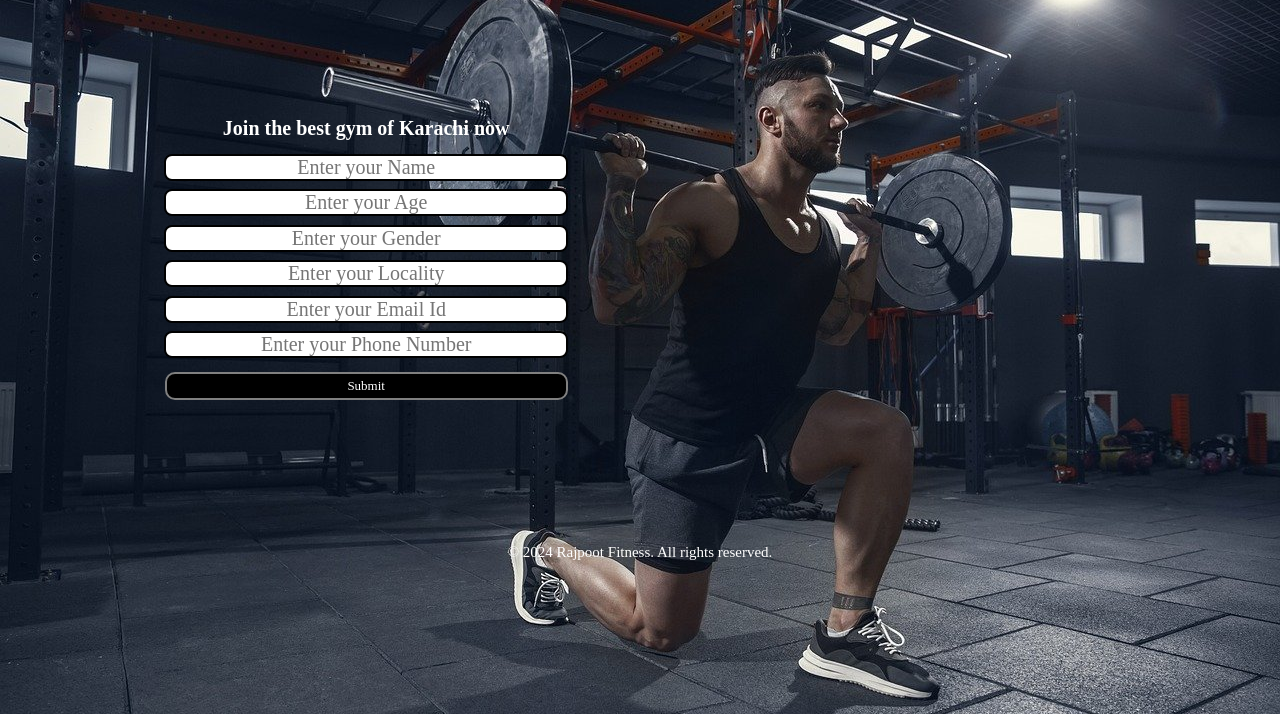
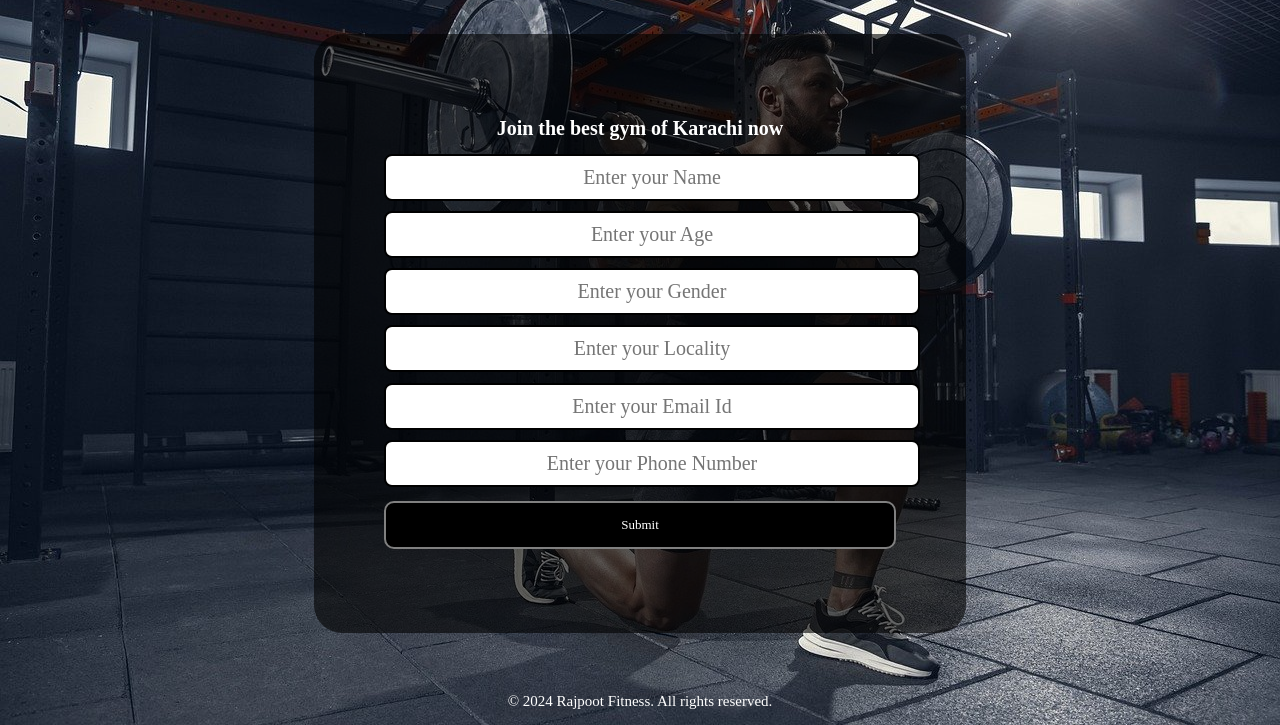
Before and after one commit to HanzalaAli92/Project-1, a plain HTML site: page index.html in a window 1280 px wide. Shown: the part 86-811 px from the top of the page. Drawn offline with Linux system fonts and the light colour scheme; a web font is replaced by a local one.

Commit message:
push file

```diff
--- a/style.css
+++ b/style.css
@@ -1,66 +1,67 @@
 /* CSS Reset */
-body{
+body {
     font-family: 'Baloo Bhai';
     font-size: 10px;
     color: white;
-    margin: 0px;
-    padding: 0px;
-    background: url('img/athlete-1-jpg.jpg');
+    margin: 0;
+    padding: 0;
+    background: url('img/athlete-1-jpg.jpg') no-repeat center center/cover;
+    overflow-x: hidden; /* Prevent horizontal scroll */
 }
 
-.left{
+.left {
     display: inline-block;
     position: absolute;
     left: 40px;
     top: 22px;
 }
 
-.left img{
+.left img {
     width: 65px;
 }
 
-.left div{
+.left div {
     line-height: 19px;
     text-align: center;
 }
 
-.mid{
+.mid {
     display: block;
     width: 450px;
     margin: 20px auto;
 }
 
-.right{
+.right {
     position: absolute;
     right: 28px;
     top: 23px;
     display: inline-block;
 }
 
-.navbar{
+.navbar {
     display: inline-block;
 }
 
-.navbar li{
+.navbar li {
     display: inline-block;
     font-size: 17px;
 }
 
-.navbar li a{
+.navbar li a {
     color: white;
     text-decoration: none;
     padding: 34px 11px;
 }
 
-.navbar li a:hover, .navbar li a.active{
+.navbar li a:hover, .navbar li a.active {
     text-decoration: underline;
     color: rgb(209, 203, 203);
 }
 
-.btn{
+.btn {
     font-family: 'Baloo Bhai';
     font-size: 13px;
-    margin: 0px 6px;
+    margin: 0 6px;
     background-color: black;
     color: white;
     padding: 4px 14px;
@@ -69,38 +70,40 @@ body{
     cursor: pointer;
 }
 
-.btn:hover{
+.btn:hover {
     background-color: rgb(36, 30, 30);
 }
 
-.container{
-    margin: 60px 85px;
+.container {
+    margin: 60px auto;
     padding: 70px;
     width: 33%;
     border-radius: 28px;
+    background-color: rgba(0, 0, 0, 0.6); /* Background added for visibility */
 }
 
-.form-group input{
+.form-group input {
     font-family: 'Baloo Bhai';
     font-size: 13px;
     text-align: center;
     display: block;
-    width: 400px;
-    padding: 0px;
+    width: 100%;
+    padding: 10px;
     border: 2px solid black;
     margin: 2% auto;
     font-size: 20px;
     border-radius: 8px;
 }
 
-.container h1{
+.container h1 {
     text-align: center;
 }
 
-.container button{
+.container button {
     display: block;
-    width: 403px;
+    width: 100%;
     margin: 14px auto;
+    padding: 10px;
 }
 
 .footer-bottom {
@@ -116,7 +119,7 @@ body{
     .left, .right {
         position: static;
         text-align: center;
-        margin-bottom: 70px;
+        margin-bottom: 50px;
     }
 
     .navbar {
@@ -146,6 +149,7 @@ body{
 
     .container button {
         width: 100%;
+        padding: 10px;
     }
 }
 
@@ -166,5 +170,26 @@ body{
 
     .container button {
         width: 80%;
+        padding: 12px;
     }
 }
+
+/* Desktop (min-width: 769px) */
+@media (min-width: 769px) {
+    .mid {
+        width: 50%;
+    }
+
+    .container {
+        width: 40%;
+    }
+
+    .form-group input {
+        width: 100%;
+    }
+
+    .container button {
+        width: 100%;
+        padding: 14px;
+    }
+}
```
